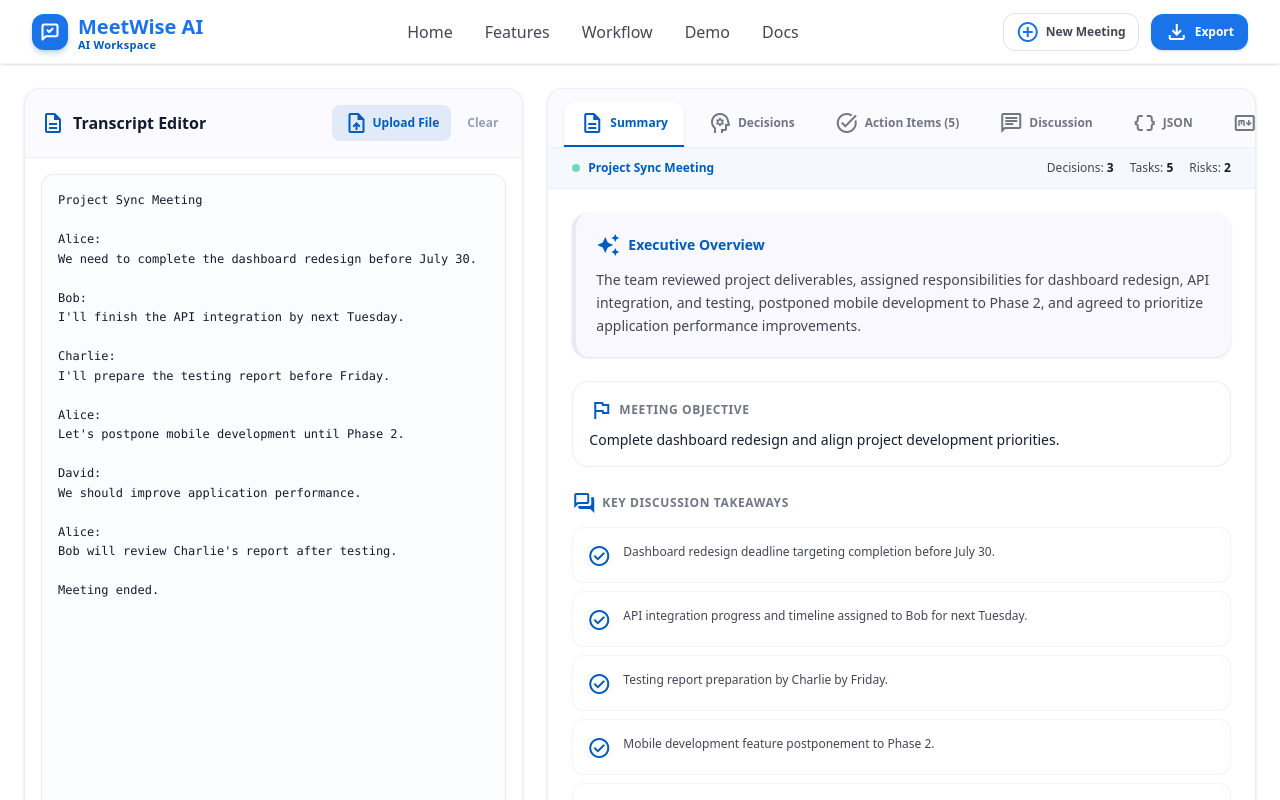
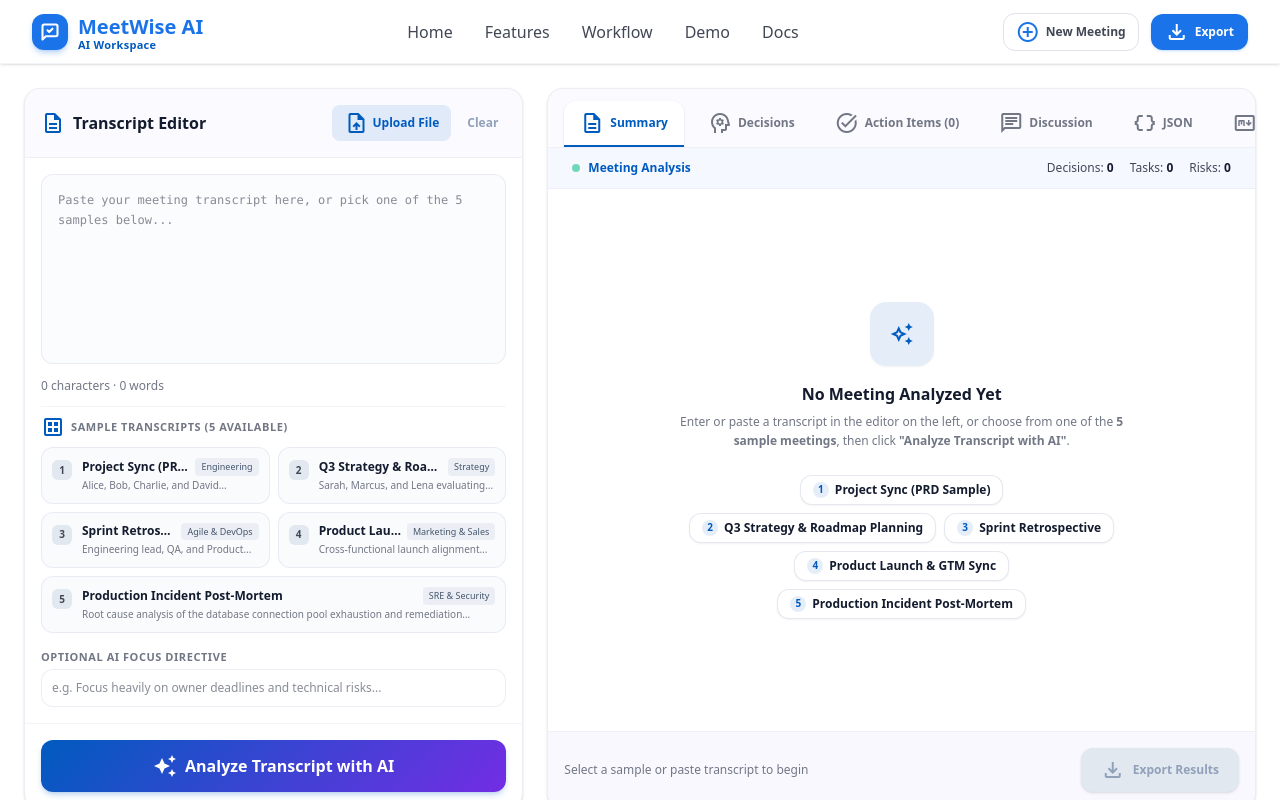
Before and after one commit to bikram73/MeetWise_AI, a React (Vite) app: page / in a window 1280 px wide. Both pictures are taken after a click on the button "Watch Workflow". Shown: the top 800 px of the page. Built offline with nearby package versions, Linux system fonts and the light colour scheme.

Commit message:
first commit

```diff
--- a/src/components/WorkspacePage.tsx
+++ b/src/components/WorkspacePage.tsx
@@ -24,44 +24,13 @@ export const WorkspacePage: React.FC<WorkspacePageProps> = ({ onBackToLanding, o
   const [errorMessage, setErrorMessage] = useState<string | null>(null);
   const [analysisNotice, setAnalysisNotice] = useState<string | null>(null);
 
-  // Default transcript loaded from PRD sample
-  const [transcriptText, setTranscriptText] = useState(SAMPLE_TRANSCRIPTS[0].content);
+  // Default transcript initially empty as requested
+  const [transcriptText, setTranscriptText] = useState('');
   const [customPrompt, setCustomPrompt] = useState('');
-  const [selectedPresetId, setSelectedPresetId] = useState(SAMPLE_TRANSCRIPTS[0].id);
+  const [selectedPresetId, setSelectedPresetId] = useState<string | null>(null);
 
-  // Analysis result state initialized with default structured sample
-  const [analysisData, setAnalysisData] = useState<MeetingAnalysisResult>({
-    meeting_title: 'Project Sync Meeting',
-    meeting_objective: 'Complete dashboard redesign and align project development priorities.',
-    summary: 'The team reviewed project deliverables, assigned responsibilities for dashboard redesign, API integration, and testing, postponed mobile development to Phase 2, and agreed to prioritize application performance improvements.',
-    discussion_points: [
-      'Dashboard redesign deadline targeting completion before July 30.',
-      'API integration progress and timeline assigned to Bob for next Tuesday.',
-      'Testing report preparation by Charlie by Friday.',
-      'Mobile development feature postponement to Phase 2.',
-      'Application performance optimization identified by David.'
-    ],
-    decisions: [
-      { title: 'Dashboard redesign must finish before July 30.', status: 'Approved', impact: 'Key Release Goal' },
-      { title: 'Mobile development is postponed to Phase 2.', status: 'Delayed', impact: 'Capacity Management' },
-      { title: 'Performance optimization prioritized after current deliverables.', status: 'Approved', impact: 'Quality & Speed' }
-    ],
-    risks: [
-      'Performance improvements may delay future features if not scoped properly.',
-      'Mobile postponement may affect mobile user adoption in Q3.'
-    ],
-    open_questions: [
-      'What specific performance metrics should be targeted for optimization?',
-      'When exactly will Phase 2 begin?'
-    ],
-    action_items: [
-      { task: 'Complete dashboard redesign', owner: 'Alice', due_date: 'July 30', priority: 'High', status: 'Pending' },
-      { task: 'Finish API integration', owner: 'Bob', due_date: 'Next Tuesday', priority: 'High', status: 'Pending' },
-      { task: 'Prepare testing report', owner: 'Charlie', due_date: 'Friday', priority: 'Medium', status: 'Pending' },
-      { task: 'Review testing report after testing', owner: 'Bob', due_date: 'After testing', priority: 'Medium', status: 'Pending' },
-      { task: 'Improve application performance', owner: 'David', due_date: 'Not Specified', priority: 'Medium', status: 'Pending' }
-    ]
-  });
+  // Analysis result state initialized to null until a transcript is analyzed
+  const [analysisData, setAnalysisData] = useState<MeetingAnalysisResult | null>(null);
 
   const charCount = transcriptText.length;
   const wordCount = transcriptText.trim() ? transcriptText.trim().split(/\s+/).length : 0;
@@ -149,6 +118,7 @@ export const WorkspacePage: React.FC<WorkspacePageProps> = ({ onBackToLanding, o
   // Action Items modifications
   const handleUpdateActionItem = (index: number, updatedItem: ActionItem) => {
     setAnalysisData((prev) => {
+      if (!prev) return prev;
       const updated = [...prev.action_items];
       updated[index] = updatedItem;
       return { ...prev, action_items: updated };
@@ -156,16 +126,22 @@ export const WorkspacePage: React.FC<WorkspacePageProps> = ({ onBackToLanding, o
   };
 
   const handleAddActionItem = (newItem: ActionItem) => {
-    setAnalysisData((prev) => ({
+    setAnalysisData((prev) => {
+      if (!prev) return prev;
+      return {
         ...prev,
         action_items: [newItem, ...prev.action_items],
-    }));
+      };
+    });
   };
 
   const handleClearTranscript = () => {
     setTranscriptText('');
     setCustomPrompt('');
+    setSelectedPresetId(null);
+    setAnalysisData(null);
     setErrorMessage(null);
+    setAnalysisNotice(null);
   };
 
   return (
@@ -312,16 +288,89 @@ export const WorkspacePage: React.FC<WorkspacePageProps> = ({ onBackToLanding, o
               value={transcriptText}
               onChange={(e) => {
                 setTranscriptText(e.target.value);
+                if (selectedPresetId) setSelectedPresetId(null);
                 if (errorMessage) setErrorMessage(null);
               }}
-              className={`w-full flex-1 p-4 rounded-xl border ${
+              className={`w-full p-4 rounded-xl border ${
                 isDarkMode ? 'bg-slate-950 border-slate-800 text-slate-200' : 'bg-slate-50/50 border-[#c1c6d6]/30 text-[#131b2e]'
-              } font-mono text-xs leading-relaxed resize-none focus:outline-none focus:ring-2 focus:ring-[#005bbf]/50 custom-scrollbar min-h-[300px]`}
-              placeholder="Paste your meeting transcript here..."
+              } font-mono text-xs leading-relaxed resize-none focus:outline-none focus:ring-2 focus:ring-[#005bbf]/50 custom-scrollbar min-h-[190px]`}
+              placeholder="Paste your meeting transcript here, or pick one of the 5 samples below..."
             />
 
+            {/* Counters and Clear */}
+            <div className="flex justify-between items-center text-xs text-[#727785] pt-0.5">
+              <span>{charCount.toLocaleString()} characters · {wordCount.toLocaleString()} words</span>
+              {transcriptText && (
+                <button
+                  type="button"
+                  onClick={handleClearTranscript}
+                  className="text-xs text-red-500 hover:text-red-700 font-semibold cursor-pointer flex items-center gap-1 transition-colors"
+                >
+                  <span className="material-symbols-outlined text-[14px]">backspace</span>
+                  Clear Text
+                </button>
+              )}
+            </div>
+
+            {/* 5 Sample Transcripts down below the textarea */}
+            <div className="pt-2 border-t border-[#c1c6d6]/20 dark:border-slate-800 space-y-2">
+              <div className="flex justify-between items-center">
+                <label className="text-[11px] font-bold text-[#727785] dark:text-slate-400 uppercase tracking-wider flex items-center gap-1.5">
+                  <span className="material-symbols-outlined text-[15px] text-[#005bbf]">dataset</span>
+                  Sample Transcripts (5 Available)
+                </label>
+                {selectedPresetId && (
+                  <span className="text-[10px] font-semibold text-emerald-600 bg-emerald-50 dark:bg-emerald-950/40 px-2 py-0.5 rounded-full flex items-center gap-1">
+                    <span className="w-1.5 h-1.5 rounded-full bg-emerald-500"></span>
+                    Sample Loaded
+                  </span>
+                )}
+              </div>
+
+              <div className="grid grid-cols-1 sm:grid-cols-2 gap-2">
+                {SAMPLE_TRANSCRIPTS.map((sample, idx) => {
+                  const isSelected = selectedPresetId === sample.id;
+                  return (
+                    <button
+                      key={sample.id}
+                      type="button"
+                      onClick={() => handleSelectPreset(sample.id)}
+                      className={`text-left p-2.5 rounded-xl border transition-all cursor-pointer flex items-start gap-2.5 ${
+                        idx === 4 ? 'sm:col-span-2' : ''
+                      } ${
+                        isSelected
+                          ? 'border-[#005bbf] bg-[#005bbf]/10 shadow-xs ring-1 ring-[#005bbf]/40'
+                          : isDarkMode
+                          ? 'border-slate-800 bg-slate-950/60 hover:border-slate-700'
+                          : 'border-[#c1c6d6]/30 bg-slate-50/70 hover:bg-slate-100/70 hover:border-[#005bbf]/40'
+                      }`}
+                    >
+                      <span className={`w-5 h-5 rounded-md flex items-center justify-center text-[10px] font-bold shrink-0 mt-0.5 ${
+                        isSelected ? 'bg-[#005bbf] text-white' : 'bg-slate-200 dark:bg-slate-800 text-[#414754] dark:text-slate-300'
+                      }`}>
+                        {idx + 1}
+                      </span>
+                      <div className="min-w-0 flex-1">
+                        <div className="flex items-center justify-between gap-1">
+                          <span className={`text-xs font-bold truncate ${isSelected ? 'text-[#005bbf]' : 'text-[#131b2e] dark:text-slate-200'}`}>
+                            {sample.title}
+                          </span>
+                          <span className="text-[9px] px-1.5 py-0.5 rounded bg-slate-200/60 dark:bg-slate-800 text-slate-600 dark:text-slate-400 font-medium shrink-0">
+                            {sample.category}
+                          </span>
+                        </div>
+                        <p className="text-[10px] text-[#727785] dark:text-slate-400 line-clamp-1 mt-0.5">
+                          {sample.description}
+                        </p>
+                      </div>
+                    </button>
+                  );
+                })}
+              </div>
+            </div>
+
             {/* Custom Focus Instruction Input */}
-            <div>
+            <div className="pt-1">
               <label className="text-[11px] font-bold text-[#727785] dark:text-slate-400 uppercase tracking-wider block mb-1">
                 Optional AI Focus Directive
               </label>
@@ -334,12 +383,6 @@ export const WorkspacePage: React.FC<WorkspacePageProps> = ({ onBackToLanding, o
                   isDarkMode ? 'bg-slate-950 border-slate-800 text-slate-200' : 'bg-white border-[#c1c6d6]/30'
                 } focus:outline-none focus:ring-2 focus:ring-[#005bbf]/50`}
               />
-            </div>
-
-            {/* Counters */}
-            <div className="flex justify-between items-center text-xs text-[#727785] pt-1">
-              <span>{charCount.toLocaleString()} characters</span>
-              <span>{wordCount.toLocaleString()} words</span>
             </div>
           </div>
 
@@ -419,6 +462,37 @@ export const WorkspacePage: React.FC<WorkspacePageProps> = ({ onBackToLanding, o
 
           {/* Tab Content Body */}
           <div className="p-6 flex-1 overflow-y-auto custom-scrollbar space-y-6">
+            {!analysisData ? (
+              <div className="h-full min-h-[360px] flex flex-col items-center justify-center text-center p-6 space-y-4 animate-fadeIn">
+                <div className="w-16 h-16 rounded-2xl bg-[#005bbf]/10 text-[#005bbf] flex items-center justify-center shadow-xs">
+                  <span className="material-symbols-outlined text-3xl">auto_awesome</span>
+                </div>
+                <div className="max-w-md space-y-1.5">
+                  <h3 className="font-bold text-base text-[#131b2e] dark:text-white">
+                    No Meeting Analyzed Yet
+                  </h3>
+                  <p className="text-xs text-[#727785] dark:text-slate-400 leading-relaxed">
+                    Enter or paste a transcript in the editor on the left, or choose from one of the <strong>5 sample meetings</strong>, then click <strong>"Analyze Transcript with AI"</strong>.
+                  </p>
+                </div>
+                <div className="pt-2 flex flex-wrap justify-center gap-2 max-w-md">
+                  {SAMPLE_TRANSCRIPTS.map((sample, idx) => (
+                    <button
+                      key={sample.id}
+                      type="button"
+                      onClick={() => handleSelectPreset(sample.id)}
+                      className="px-3 py-1.5 rounded-xl text-xs font-semibold border border-[#c1c6d6]/40 hover:border-[#005bbf] hover:text-[#005bbf] transition-all bg-white dark:bg-slate-800 shadow-xs cursor-pointer flex items-center gap-1.5"
+                    >
+                      <span className="w-4 h-4 rounded-full bg-[#005bbf]/10 text-[#005bbf] text-[10px] flex items-center justify-center font-bold">
+                        {idx + 1}
+                      </span>
+                      <span>{sample.title}</span>
+                    </button>
+                  ))}
+                </div>
+              </div>
+            ) : (
+              <>
                 {activeTab === 'summary' && (
                   <SummaryTab data={analysisData} isDarkMode={isDarkMode} />
                 )}
@@ -466,6 +540,8 @@ export const WorkspacePage: React.FC<WorkspacePageProps> = ({ onBackToLanding, o
                 {activeTab === 'markdown' && (
                   <MarkdownViewer data={analysisData} isDarkMode={isDarkMode} />
                 )}
+              </>
+            )}
           </div>
 
           {/* Footer Bar */}
@@ -473,11 +549,22 @@ export const WorkspacePage: React.FC<WorkspacePageProps> = ({ onBackToLanding, o
             isDarkMode ? 'border-slate-800 bg-slate-900/50' : 'border-[#c1c6d6]/20 bg-[#faf8ff]'
           } flex justify-between items-center`}>
             <span className="text-xs text-[#727785]">
-              Structured Output ready for Export
+              {analysisData ? 'Structured Output ready for Export' : 'Select a sample or paste transcript to begin'}
             </span>
             <button
-              onClick={() => setShowExportModal(true)}
-              className="bg-[#005bbf] hover:bg-[#1a73e8] text-white px-5 py-2.5 rounded-xl font-bold text-xs flex items-center gap-2 transition-all cursor-pointer shadow-sm"
+              onClick={() => {
+                if (!analysisData) {
+                  setErrorMessage('Please analyze a transcript before exporting.');
+                  return;
+                }
+                setShowExportModal(true);
+              }}
+              disabled={!analysisData}
+              className={`px-5 py-2.5 rounded-xl font-bold text-xs flex items-center gap-2 transition-all shadow-sm ${
+                analysisData
+                  ? 'bg-[#005bbf] hover:bg-[#1a73e8] text-white cursor-pointer'
+                  : 'bg-slate-200 dark:bg-slate-800 text-slate-400 cursor-not-allowed'
+              }`}
             >
               <span className="material-symbols-outlined text-[18px]">download</span>
               Export Results
--- a/src/data/sampleTranscripts.ts
+++ b/src/data/sampleTranscripts.ts
@@ -1,6 +1,7 @@
 export interface SampleTranscript {
   id: string;
   title: string;
+  category: string;
   description: string;
   content: string;
 }
@@ -8,7 +9,8 @@ export interface SampleTranscript {
 export const SAMPLE_TRANSCRIPTS: SampleTranscript[] = [
   {
     id: 'project-sync',
-    title: 'Project Sync Meeting (PRD Sample)',
+    title: 'Project Sync (PRD Sample)',
+    category: 'Engineering',
     description: 'Alice, Bob, Charlie, and David discussing dashboard redesign, API integration, testing, and performance.',
     content: `Project Sync Meeting
 
@@ -35,6 +37,7 @@ Meeting ended.`
   {
     id: 'q3-roadmap',
     title: 'Q3 Strategy & Roadmap Planning',
+    category: 'Strategy',
     description: 'Sarah, Marcus, and Lena evaluating Legacy Auth Modernization vs. AI Workspace priorities.',
     content: `[00:00:15] Sarah: Thanks everyone for joining the Q3 Strategy sync. Today we need to decide on our platform roadmap priorities for Q4 and allocate engineering resources accordingly.
 [00:00:32] Marcus: Before we dive in, I want to confirm that the security audit report came back clean. All critical vulnerabilities from last month have been resolved by the DevOps team.
@@ -51,8 +54,9 @@ Meeting ended.`
   },
   {
     id: 'sprint-retro',
-    title: 'Engineering Sprint Retrospective',
-    description: 'Team discussing sprint metrics, bug triage, CI/CD pipeline bottlenecks, and task assignments.',
+    title: 'Sprint Retrospective',
+    category: 'Agile & DevOps',
+    description: 'Engineering lead, QA, and Product reviewing sprint metrics, CI/CD pipeline bottlenecks, and action items.',
     content: `Sprint Retrospective - Frontend & Platform Team
 
 John (Engineering Lead):
@@ -72,5 +76,67 @@ Customer support reported intermittent 504 errors on the search endpoint. John,
 
 John:
 I will personally investigate the search endpoint 504 timeouts by tomorrow afternoon. We'll also hold a technical post-mortem next Monday.`
+  },
+  {
+    id: 'product-launch',
+    title: 'Product Launch & GTM Sync',
+    category: 'Marketing & Sales',
+    description: 'Cross-functional launch alignment covering press releases, influencer embargoes, pricing tiers, and collateral.',
+    content: `Product Launch & Go-To-Market Alignment Meeting
+
+Elena (VP Marketing):
+Welcome team. We have 14 days before the MeetWise AI 2.0 public launch. Today we must lock in the PR schedule, partner enablement, and webinar dates.
+
+Raj (Product Marketing):
+The press release draft is ready. I will distribute the press release to our media embargo list by Monday morning at 9 AM PST.
+
+Chloe (Design Director):
+All landing page illustrations and video demo assets are finalized. Chloe will deliver the final social media graphics pack to Raj by Wednesday.
+
+Tom (Sales Enablement):
+The enterprise sales team needs customer battlecards and updated pricing sheets. Can we get those before next week's sales all-hands?
+
+Raj:
+Yes, I'll update the battlecards with the new AI compliance tier and upload them to Highspot by Friday EOD.
+
+Elena:
+Decision: We will host the launch keynote live webinar on Thursday, November 7th. Elena will send speaker invites to our guest panel by tomorrow.
+
+Chloe:
+One blocker: The animated hero video on the homepage needs CDN caching setup so page load remains under 1.2 seconds.
+
+Tom:
+I'll file an urgent ticket with the web infra team today to configure Cloudflare caching for all video assets.`
+  },
+  {
+    id: 'incident-postmortem',
+    title: 'Production Incident Post-Mortem',
+    category: 'SRE & Security',
+    description: 'Root cause analysis of the database connection pool exhaustion and remediation commitments.',
+    content: `Post-Mortem: Incident INC-8492 - API Gateway & DB Connection Pool Saturation
+
+Liam (SRE Incident Commander):
+Let's review the root cause and remediation items from yesterday's 42-minute API gateway latency degradation.
+
+Maya (Principal Backend Architect):
+At 14:15 UTC, an unindexed query in the notification dispatcher triggered table locks on the PostgreSQL cluster. Connection pools filled within 3 minutes, causing 503 errors across dependent microservices.
+
+Liam:
+What was the resolution and immediate mitigation?
+
+Carlos (Database Administrator):
+We manually terminated long-running locking queries and temporarily boosted pool capacity to 300 connections. Service restored at 14:57 UTC.
+
+Maya:
+Action item: Maya will add the missing composite index on the notifications table and deploy the patch to staging by Tuesday.
+
+Carlos:
+Action item: Carlos will implement strict 5-second query statement timeouts across all read replicas by Thursday to prevent pool cascading failures.
+
+Liam:
+Action item: Liam will configure PagerDuty alerts for connection pool utilization above 75% by Friday.
+
+Maya:
+Decision made: We will mandate database query reviews for all schema alterations in PR templates going forward.`
   }
 ];
```
Lines whose indentation alone changed are shown as unchanged.
